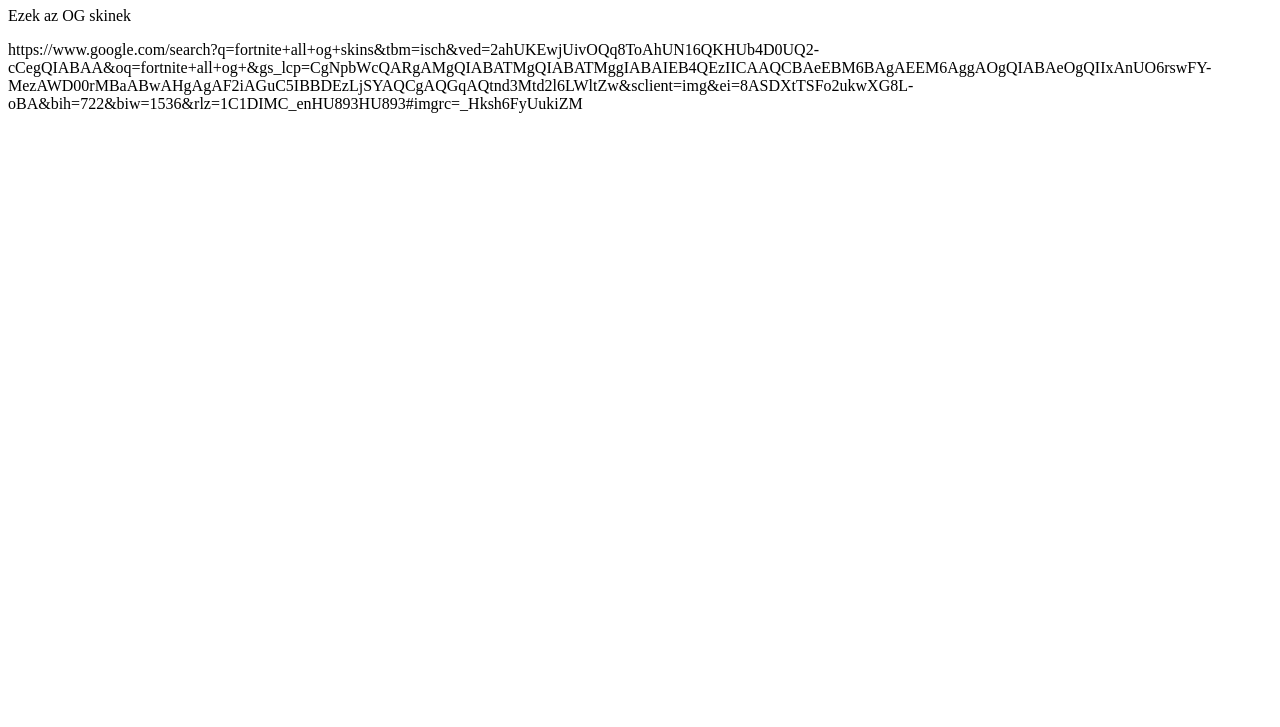
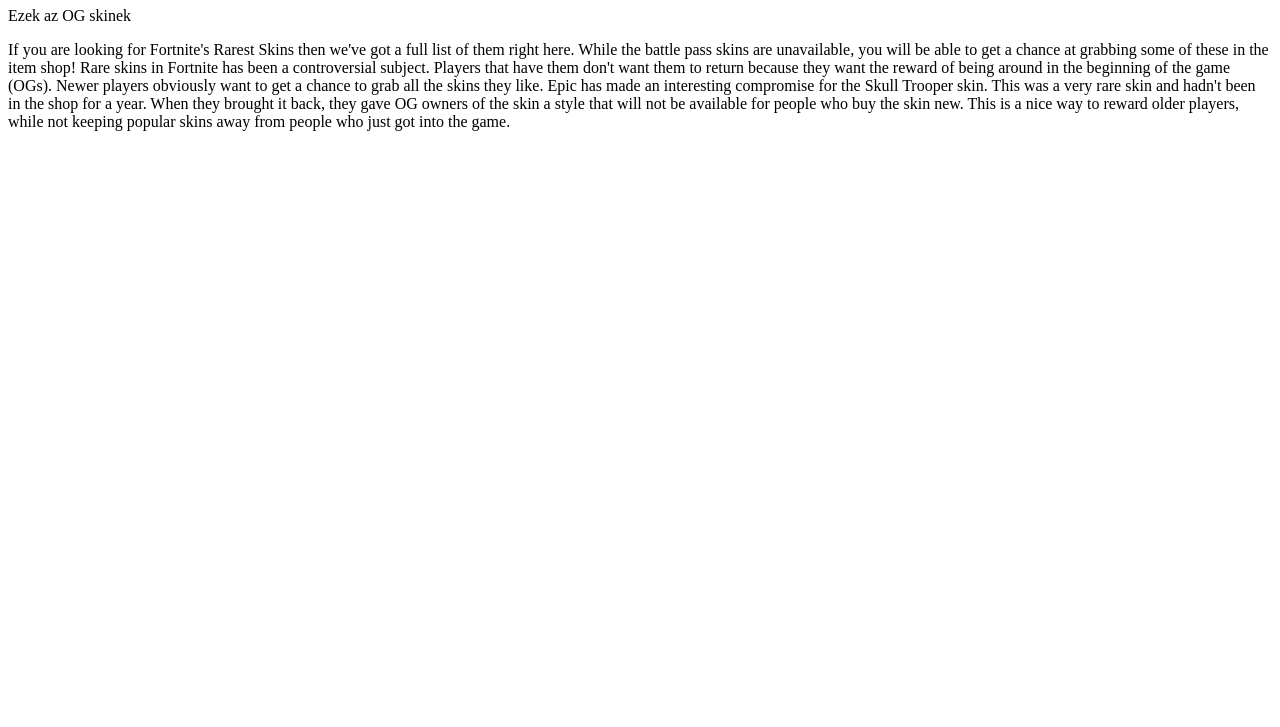
Before and after one commit to pulsztercsaba69/fortnitee, a plain HTML site: page index.html in a window 1280 px wide. Shown: the part 73-800 px from the top of the page. Drawn offline with Linux system fonts and the light colour scheme.

Commit message:
Update index.html

```diff
--- a/index.html
+++ b/index.html
@@ -5,7 +5,10 @@
 
 <h1>FORTNITE</h1>
 <p>Ezek az OG skinek</p>
-  https://www.google.com/search?q=fortnite+all+og+skins&tbm=isch&ved=2ahUKEwjUivOQq8ToAhUN16QKHUb4D0UQ2-cCegQIABAA&oq=fortnite+all+og+&gs_lcp=CgNpbWcQARgAMgQIABATMgQIABATMggIABAIEB4QEzIICAAQCBAeEBM6BAgAEEM6AggAOgQIABAeOgQIIxAnUO6rswFY-MezAWD00rMBaABwAHgAgAF2iAGuC5IBBDEzLjSYAQCgAQGqAQtnd3Mtd2l6LWltZw&sclient=img&ei=8ASDXtTSFo2ukwXG8L-oBA&bih=722&biw=1536&rlz=1C1DIMC_enHU893HU893#imgrc=_Hksh6FyUukiZM
+<p>If you are looking for Fortnite's Rarest Skins then we've got a full list of them right here. While the battle pass skins are unavailable, you will be able to get a chance at grabbing some of these in the item shop!
+Rare skins in Fortnite has been a controversial subject. Players that have them don't want them to return because they want the reward of being around in the beginning of the game (OGs). Newer players obviously want to get a chance to grab all the skins they like.
+Epic has made an interesting compromise for the Skull Trooper skin. This was a very rare skin and hadn't been in the shop for a year. When they brought it back, they gave OG owners of the skin a style that will not be available for people who buy the skin new. This is a nice way to reward older players, while not keeping popular skins away from people who just got into the game.</p>
+
 
 </body>
 </html>
```
